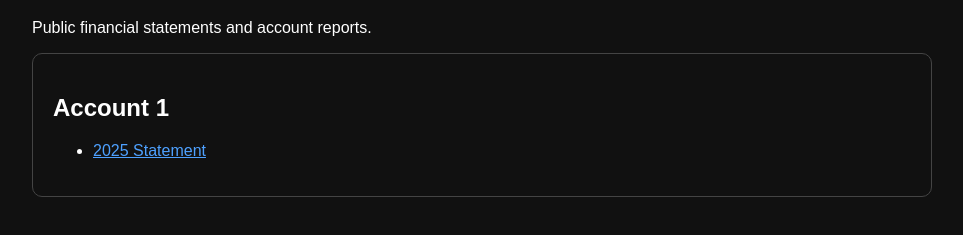
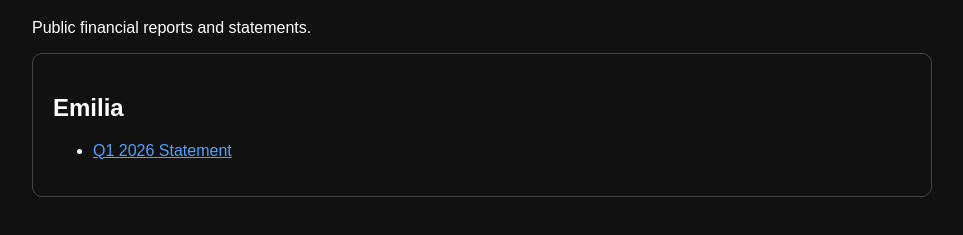
Before and after one commit to Makima6/trading-reports, a plain HTML site: page index.html in a window 1280 px wide. Shown: the part 91-326 px from the top of the page, without its empty margins (158-1121 px from the left). Drawn offline with Linux system fonts and the light colour scheme.

Commit message:
Update index.html

```diff
--- a/index.html
+++ b/index.html
@@ -31,13 +31,17 @@ a{
 
 <h1>Trading Reports</h1>
 
-<p>Public financial statements and account reports.</p>
+<p>Public financial reports and statements.</p>
 
 <div class="card">
-    <h2>Account 1</h2>
+    <h2>Emilia</h2>
 
     <ul>
-        <li><a href="#">2025 Statement</a></li>
+        <li>
+            <a href="Emilia/Emilia-Q1-2026.pdf">
+                Q1 2026 Statement
+            </a>
+        </li>
     </ul>
 </div>
 
```
